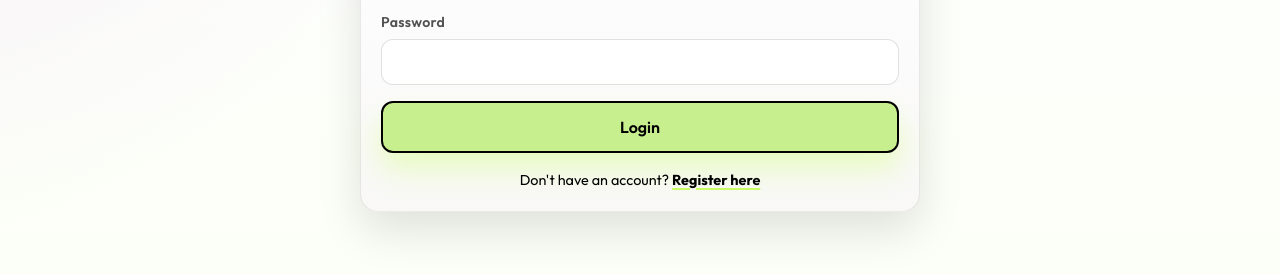
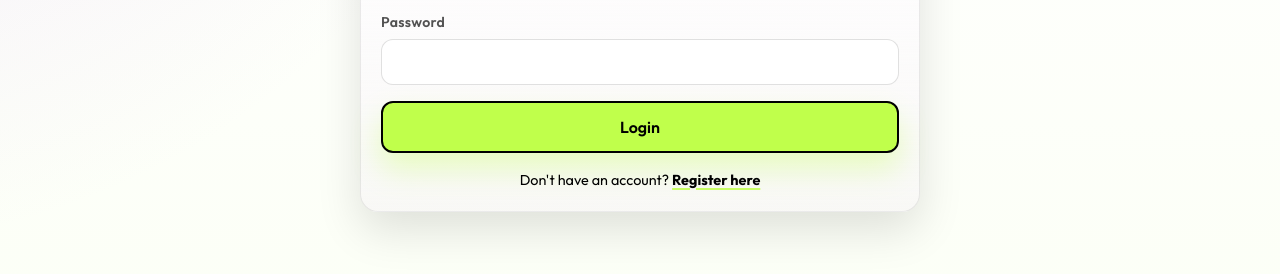
Before and after one commit to florScalt/what-to-wear, a website: page public/index.html in a window 1280 px wide. Shown: the part 348-622 px from the top of the page. Drawn offline with Linux system fonts and the light colour scheme.

Commit message:
cambio boludo

```diff
--- a/public/script.js
+++ b/public/script.js
@@ -441,7 +441,7 @@ const closetCount = document.getElementById('closet-count');
 const filterBtns = document.querySelectorAll('.filter-btn');
 
 // Saved elements
-const savedContainer = document.getElementById('saved-outfits-container');
+const savedContainer =document.getElementById('saved-outfits-container');
 
 function cloneData(value){
   return JSON.parse(JSON.stringify(value));
--- a/public/style.css
+++ b/public/style.css
@@ -1,6 +1,6 @@
 :root {
-  --primary: #c7ef8e;
-  --secondary: #0066ff;
+  --primary: #c0ff4b;
+  --secondary: #cfa9e7;
   --text: #000000;
   --background: #ffffff;
   --card: #ffffff;
```
